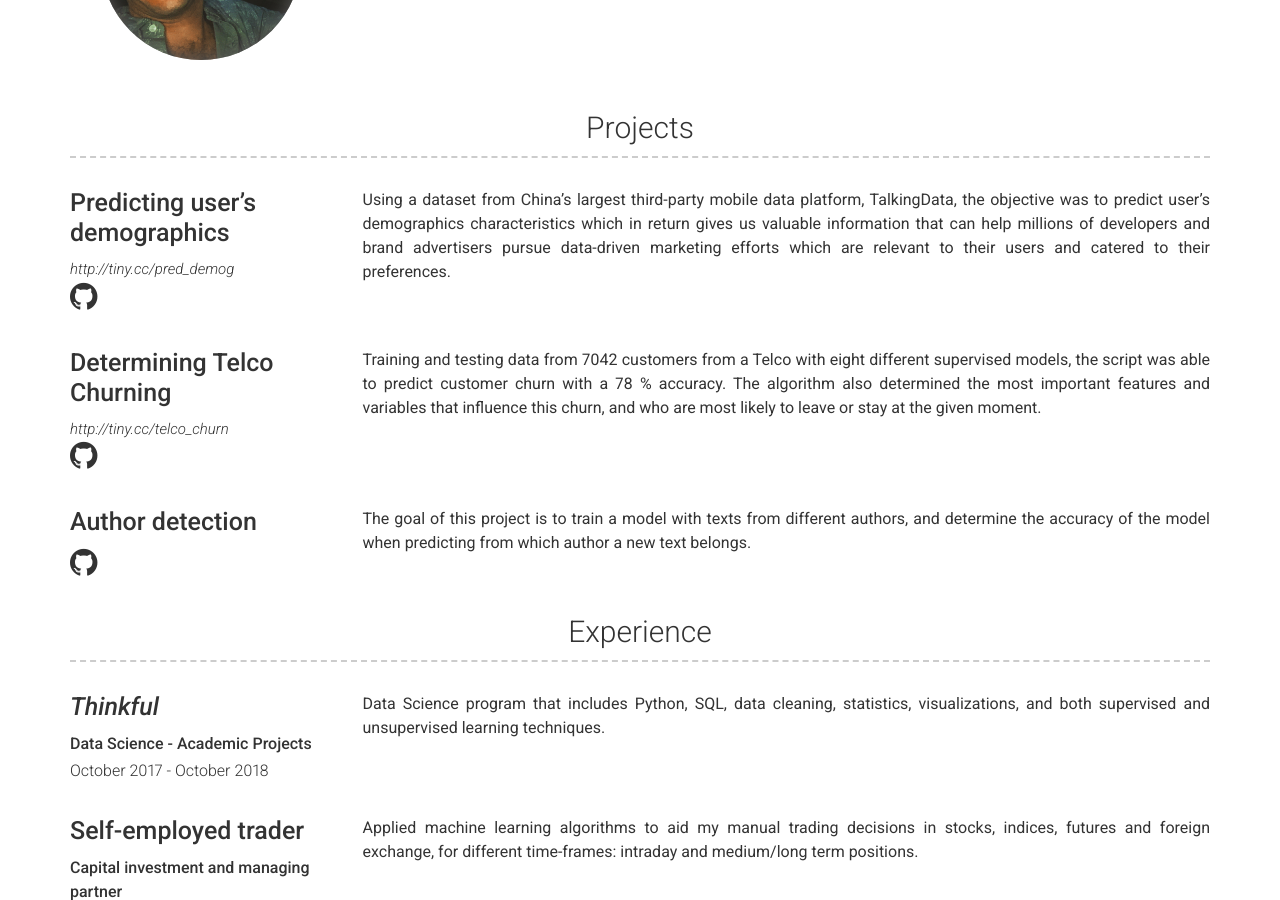
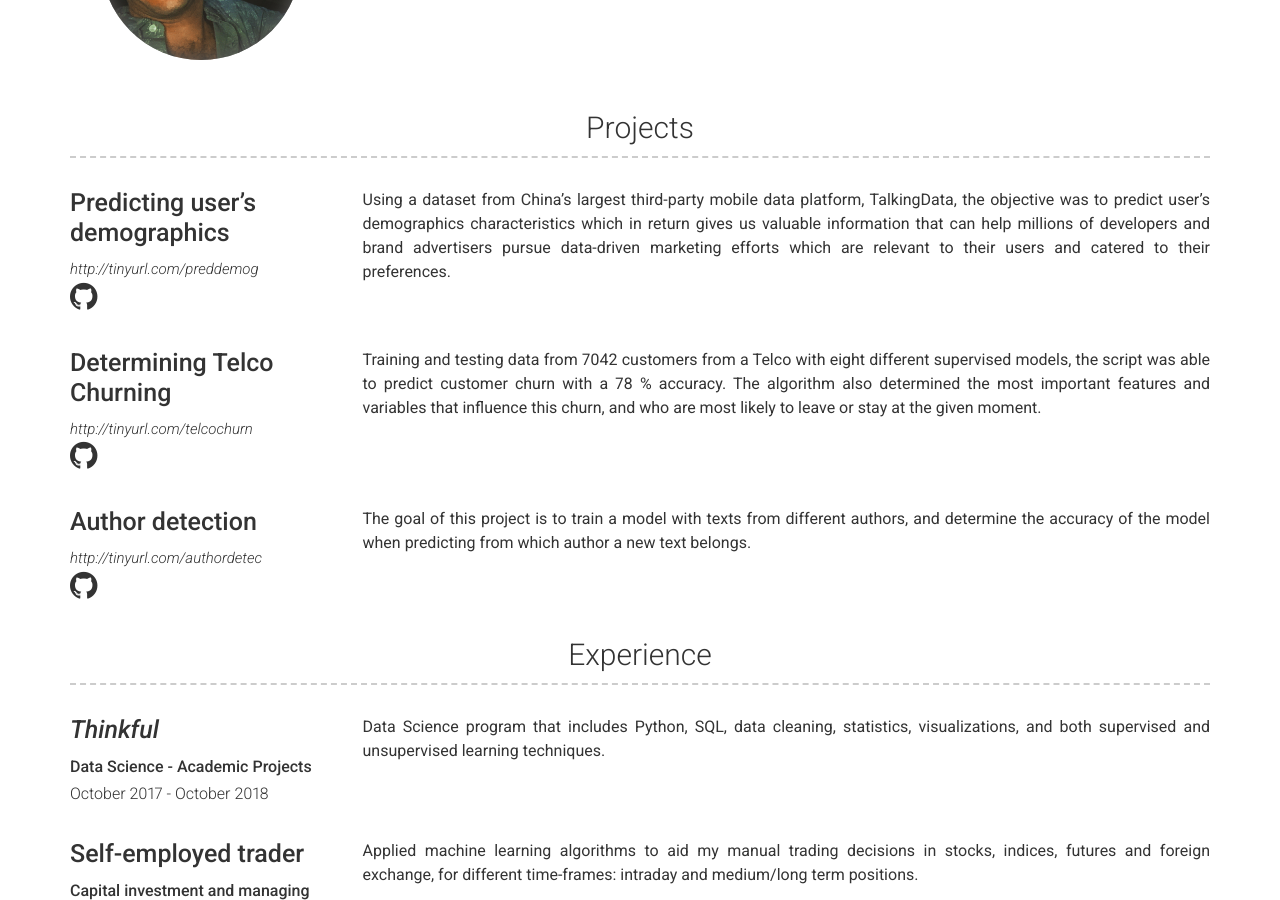
Before and after one commit to verakai/verakai.github.io, a Jekyll site: the page built from index.md, in a window 1280 px wide and 900 px high, scrolled down 429 px. Built offline with Jekyll 4.4.1, drawn with Linux system fonts in a browser that asks for light colours; part of the change alters nothing that is shown.

Commit message:
Update projects.yml

```diff
--- a/_data/projects.yml
+++ b/_data/projects.yml
@@ -1,6 +1,6 @@
 # Project template
 - name: Predicting user’s demographics
-  link: http://tiny.cc/pred_demog
+  link: http://tinyurl.com/preddemog
   github: https://github.com/verakai/Thinkful/blob/master/Final%20Capstone/Final%20Capstone%20GH.ipynb
 #  quote: >
 #    Short overview of the project (optional)
@@ -8,7 +8,7 @@
     Using a dataset from China’s largest third-party mobile data platform, TalkingData, the objective was to predict user’s demographics characteristics which in return gives us valuable information that can help millions of developers and brand advertisers pursue data-driven marketing efforts which are relevant to their users and catered to their preferences.
 
 - name: Determining Telco Churning
-  link: http://tiny.cc/telco_churn
+  link: http://tinyurl.com/telcochurn
   github: https://github.com/verakai/Thinkful/blob/master/Mid%20term%20capstone/Mid%20term%20capstone%20Final.ipynb
 #  quote: >
 #    Short overview of the project (optional)
@@ -16,7 +16,7 @@
     Training and testing data from 7042 customers from a Telco with eight different supervised models, the script was able to predict customer churn with a 78 % accuracy. The algorithm also determined the most important features and variables that influence this churn, and who are most likely to leave or stay at the given moment.
 
 - name: Author detection
-  #link: http://tiny.cc/telco_churn
+  link: http://tinyurl.com/authordetec
   github: https://github.com/verakai/Thinkful/blob/master/4.5.1%20Unsupervised%20Learning%20Capstone.ipynb
 #  quote: >
 #    Short overview of the project (optional)
```
